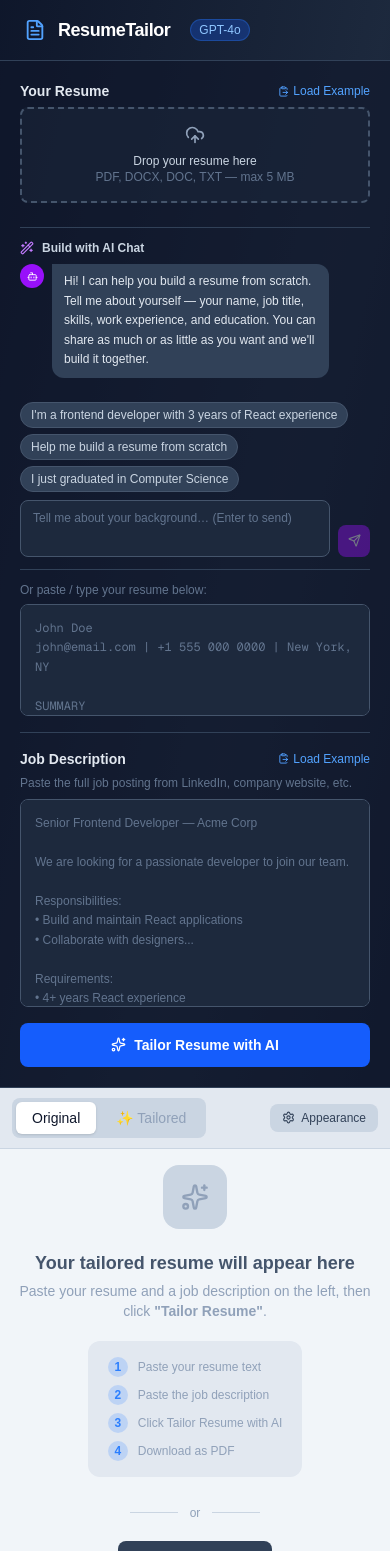
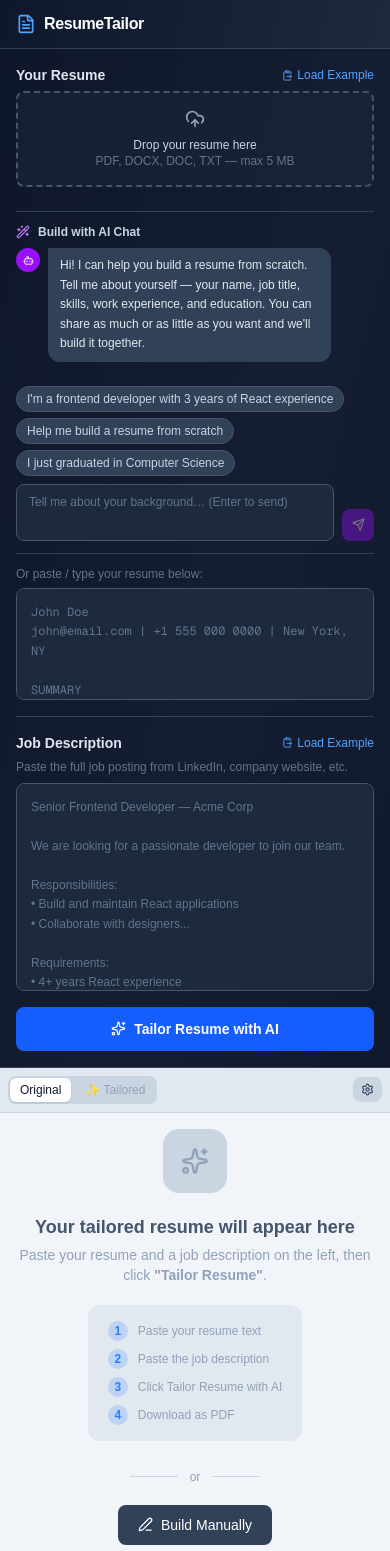
Before and after one commit to Akfslgn/ResumeTailor, a Next.js app: page / in a window 390 px wide. Shown: the top 1551 px of the page. Built offline with nearby package versions, Linux system fonts and the light colour scheme.

Commit message:
Mobile responsiveness: view toggle, compact toolbar, responsive settings panel & PDF export

```diff
--- a/src/app/page.tsx
+++ b/src/app/page.tsx
@@ -13,6 +13,8 @@ import {
   FileCheck,
   Settings,
   PenLine,
+  PanelLeft,
+  Eye,
 } from "lucide-react";
 import ResumePreview from "@/components/ResumePreview";
 import ResumeChatPanel from "@/components/ResumeChatPanel";
@@ -71,6 +73,7 @@ export default function Home() {
   const [parsing, setParsing] = useState(false);
   const [dragging, setDragging] = useState(false);
   const [showSettings, setShowSettings] = useState(false);
+  const [mobileView, setMobileView] = useState<"input" | "preview">("input");
   const [settings, setSettings] = useState<ResumeSettings>(() => {
     if (typeof window === "undefined") return DEFAULT_SETTINGS;
     try {
@@ -258,10 +261,10 @@ export default function Home() {
       <Toaster position="top-right" />
 
       {/* Header */}
-      <header className="flex-shrink-0 border-b border-slate-700 px-6 py-4 flex items-center gap-3">
-        <FileText className="text-blue-400" size={22} />
-        <span className="text-lg font-bold tracking-tight">ResumeTailor</span>
-        <span className="ml-2 text-xs bg-blue-600/30 text-blue-300 border border-blue-500/30 px-2 py-0.5 rounded-full">
+      <header className="flex-shrink-0 border-b border-slate-700 px-4 sm:px-6 py-3 sm:py-4 flex items-center gap-2 sm:gap-3">
+        <FileText className="text-blue-400" size={20} />
+        <span className="text-base sm:text-lg font-bold tracking-tight">ResumeTailor</span>
+        <span className="hidden sm:inline ml-2 text-xs bg-blue-600/30 text-blue-300 border border-blue-500/30 px-2 py-0.5 rounded-full">
           GPT-4o
         </span>
         {hasResult && (
@@ -270,16 +273,44 @@ export default function Home() {
             className="ml-auto flex items-center gap-1.5 text-xs text-slate-400 hover:text-slate-200 transition-colors"
           >
             <RotateCcw size={12} />
-            Start Over
+            <span className="hidden sm:inline">Start Over</span>
           </button>
         )}
       </header>
 
+      {/* Mobile view toggle */}
+      {hasResult && (
+        <div className="lg:hidden flex-shrink-0 bg-slate-800 border-b border-slate-700 px-4 py-2 flex gap-2">
+          <button
+            onClick={() => setMobileView("input")}
+            className={`flex-1 flex items-center justify-center gap-1.5 py-2 rounded-lg text-xs font-medium transition-colors ${
+              mobileView === "input"
+                ? "bg-blue-600 text-white"
+                : "bg-slate-700 text-slate-400"
+            }`}
+          >
+            <PanelLeft size={13} />
+            Input
+          </button>
+          <button
+            onClick={() => setMobileView("preview")}
+            className={`flex-1 flex items-center justify-center gap-1.5 py-2 rounded-lg text-xs font-medium transition-colors ${
+              mobileView === "preview"
+                ? "bg-blue-600 text-white"
+                : "bg-slate-700 text-slate-400"
+            }`}
+          >
+            <Eye size={13} />
+            Preview
+          </button>
+        </div>
+      )}
+
       {/* Main */}
       <div className="flex flex-col lg:flex-row flex-1 overflow-auto lg:overflow-hidden">
         {/* Left — Inputs */}
-        <div className="w-full lg:w-[420px] flex-shrink-0 flex flex-col border-b lg:border-b-0 lg:border-r border-slate-700 bg-slate-900/60 overflow-y-auto">
-          <div className="flex flex-col gap-0 p-5">
+        <div className={`w-full lg:w-[420px] flex-shrink-0 flex flex-col border-b lg:border-b-0 lg:border-r border-slate-700 bg-slate-900/60 overflow-y-auto ${hasResult && mobileView === "preview" ? "hidden lg:flex" : ""}`}>
+          <div className="flex flex-col gap-0 p-4 sm:p-5">
             {/* Resume Input */}
             <div className="flex flex-col">
               <div className="flex items-center justify-between mb-1.5">
@@ -484,10 +515,10 @@ export default function Home() {
         </div>
 
         {/* Right — Preview */}
-        <div className="flex-1 flex flex-col bg-slate-100 min-h-[80vh] lg:min-h-0 lg:overflow-hidden">
+        <div className={`flex-1 flex flex-col bg-slate-100 min-h-0 lg:overflow-hidden ${hasResult && mobileView === "input" ? "hidden lg:flex" : ""}`}>
           {/* Toolbar */}
-          <div className="flex-shrink-0 bg-slate-200 border-b border-slate-300 px-3 sm:px-5 py-2.5 flex flex-wrap items-center justify-between gap-2 sm:gap-4">
-            <div className="flex gap-1 bg-slate-300 rounded-lg p-1">
+          <div className="flex-shrink-0 bg-slate-200 border-b border-slate-300 px-2 sm:px-5 py-2 sm:py-2.5 flex flex-wrap items-center justify-between gap-1.5 sm:gap-4">
+            <div className="flex gap-1 bg-slate-300 rounded-lg p-0.5 sm:p-1">
               <TabBtn
                 label="Original"
                 active={activeTab === "original"}
@@ -501,12 +532,13 @@ export default function Home() {
                 onClick={() => tailoredResume && setActiveTab("tailored")}
               />
             </div>
-            <div className="flex items-center gap-2">
+            <div className="flex items-center gap-1.5 sm:gap-2">
               <button
                 onClick={() => setShowSettings(true)}
-                className="flex items-center gap-1.5 px-3 py-1.5 text-xs bg-slate-300 hover:bg-slate-400 text-slate-700 rounded-lg transition-colors font-medium"
+                className="flex items-center gap-1 sm:gap-1.5 px-2 sm:px-3 py-1.5 text-xs bg-slate-300 hover:bg-slate-400 text-slate-700 rounded-lg transition-colors font-medium"
               >
-                <Settings size={13} /> Appearance
+                <Settings size={13} />
+                <span className="hidden sm:inline">Appearance</span>
               </button>
               {displayedResume && (
                 <PDFExport resume={displayedResume} settings={settings} />
@@ -593,7 +625,7 @@ function TabBtn({
     <button
       onClick={onClick}
       disabled={disabled}
-      className={`px-4 py-1.5 rounded-md text-sm font-medium transition-all ${
+      className={`px-2.5 sm:px-4 py-1 sm:py-1.5 rounded-md text-xs sm:text-sm font-medium transition-all ${
         active
           ? "bg-white text-slate-900 shadow-sm"
           : disabled
--- a/src/components/PDFExport.tsx
+++ b/src/components/PDFExport.tsx
@@ -422,9 +422,9 @@ export default function PDFExportButton({
   }
 
   return (
-    <div className="flex items-center gap-2">
+    <div className="flex items-center gap-1.5 sm:gap-2">
       {/* Filename editor */}
-      <div className="flex items-center gap-1 bg-slate-300 border border-slate-400 rounded-lg px-2 py-1.5 text-slate-700">
+      <div className="hidden sm:flex items-center gap-1 bg-slate-300 border border-slate-400 rounded-lg px-2 py-1.5 text-slate-700">
         {editing ? (
           <>
             <input
@@ -467,11 +467,12 @@ export default function PDFExportButton({
       >
         {({ loading }) => (
           <button
-            className="flex items-center gap-2 bg-green-600 hover:bg-green-700 active:bg-green-800 text-white px-4 py-2 rounded-lg text-sm font-medium transition-colors disabled:opacity-60"
+            className="flex items-center gap-1.5 sm:gap-2 bg-green-600 hover:bg-green-700 active:bg-green-800 text-white px-3 sm:px-4 py-1.5 sm:py-2 rounded-lg text-xs sm:text-sm font-medium transition-colors disabled:opacity-60"
             disabled={loading}
           >
-            <Download size={15} />
-            {loading ? "Preparing..." : "Download PDF"}
+            <Download size={14} />
+            <span className="hidden sm:inline">{loading ? "Preparing..." : "Download PDF"}</span>
+            <span className="sm:hidden">{loading ? "..." : "PDF"}</span>
           </button>
         )}
       </PDFDownloadLink>
--- a/src/components/ResumePreview.tsx
+++ b/src/components/ResumePreview.tsx
@@ -82,7 +82,7 @@ function FormatBar({
   onChange: (s: ElementStyle) => void;
 }) {
   return (
-    <div className="flex items-center gap-1 mb-1 flex-wrap" onClick={(e) => e.stopPropagation()}>
+    <div className="flex items-center gap-1 mb-1 flex-wrap max-w-full overflow-x-auto" onClick={(e) => e.stopPropagation()}>
       <select
         value={style.fontFamily ?? ""}
         onChange={(e) =>
@@ -894,7 +894,7 @@ function SortableSectionWrapper({
       <div
         {...attributes}
         {...listeners}
-        className="absolute -left-6 top-0 opacity-0 group-hover/section:opacity-100 cursor-grab text-gray-300 hover:text-gray-500 transition-opacity"
+        className="absolute -left-4 sm:-left-6 top-0 opacity-0 group-hover/section:opacity-100 cursor-grab text-gray-300 hover:text-gray-500 transition-opacity"
         title="Drag to reorder"
       >
         <GripVertical size={14} />
--- a/src/components/SettingsPanel.tsx
+++ b/src/components/SettingsPanel.tsx
@@ -14,9 +14,9 @@ export default function SettingsPanel({ settings, onChange, onClose }: Props) {
   }
 
   return (
-    <div className="fixed inset-0 z-50 flex justify-end" onClick={onClose}>
+    <div className="fixed inset-0 z-50 flex justify-end bg-black/30" onClick={onClose}>
       <div
-        className="w-72 h-full bg-white shadow-2xl flex flex-col overflow-hidden"
+        className="w-full sm:w-72 max-w-[calc(100vw-3rem)] h-full bg-white shadow-2xl flex flex-col overflow-hidden"
         onClick={(e) => e.stopPropagation()}
       >
         {/* Header */}
```
